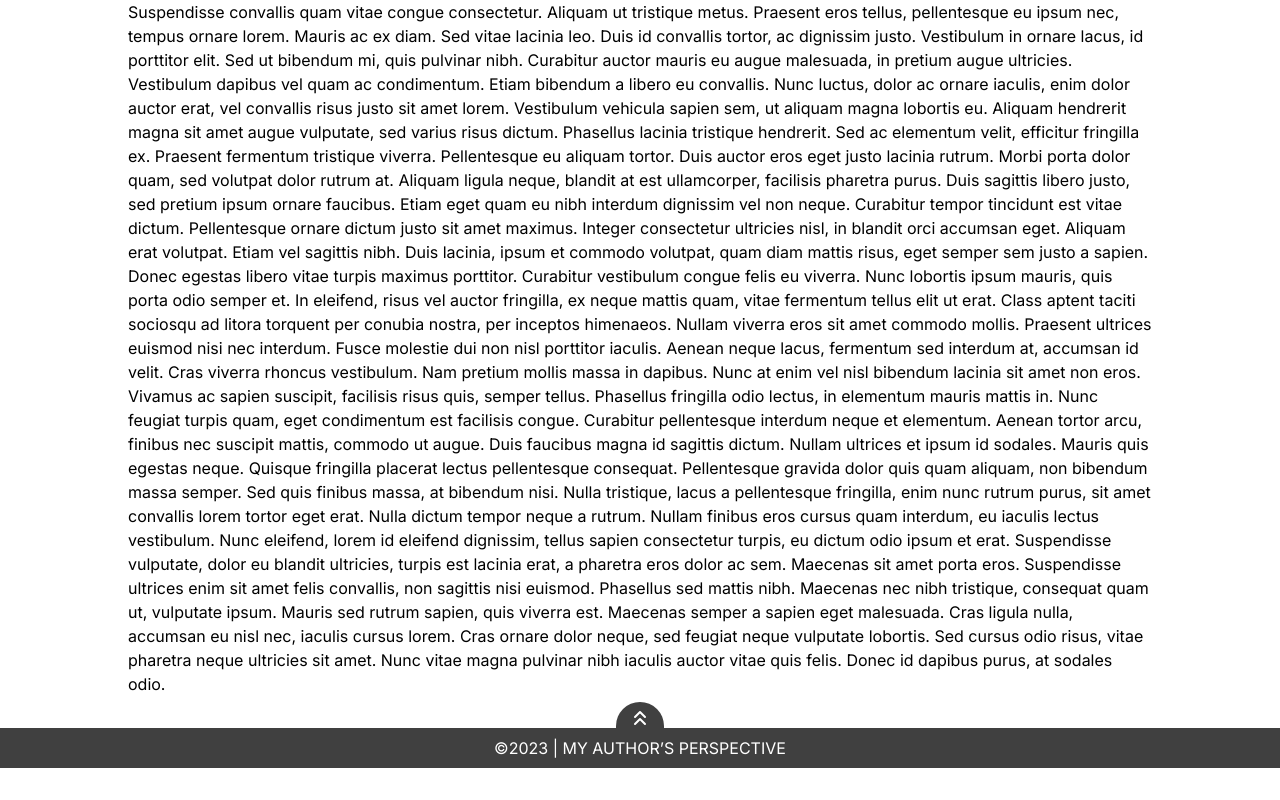
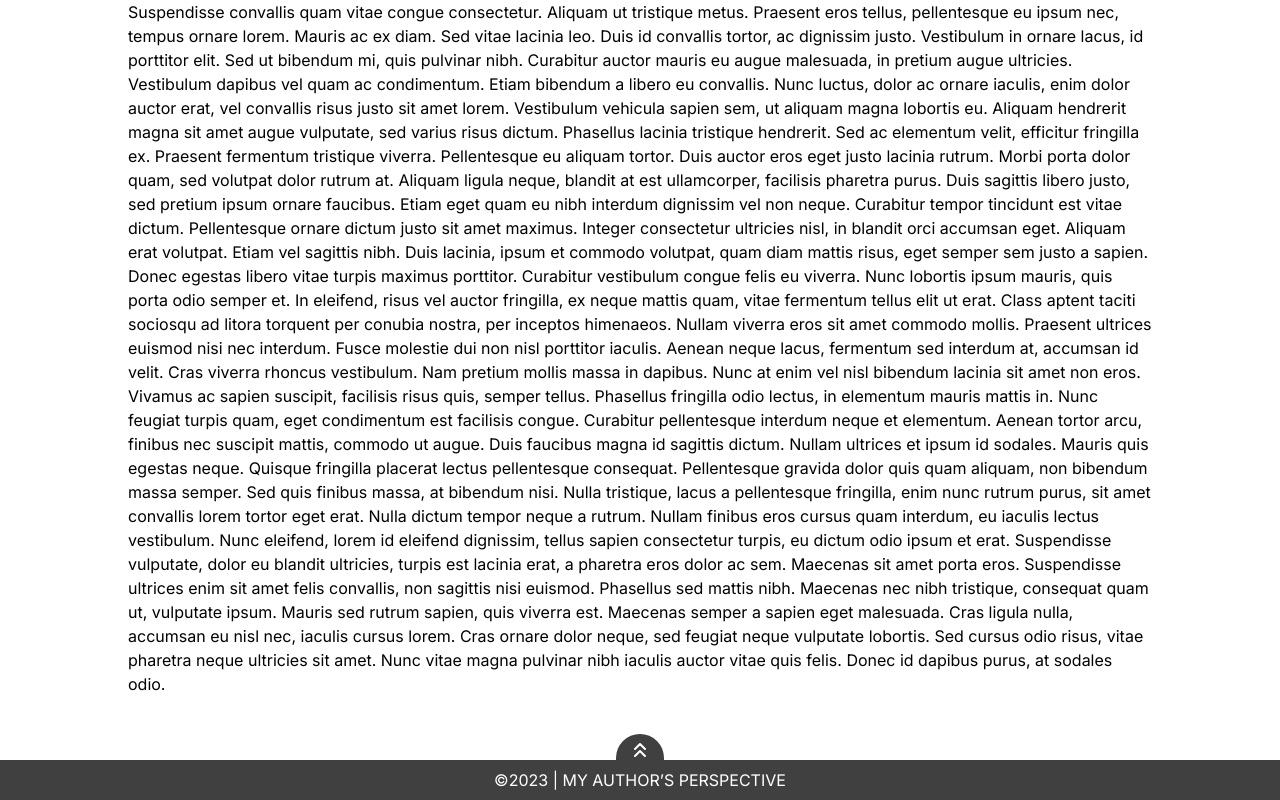
Before and after one commit to ethan123montera123/myauthorsperspective, a Next.js app in the folder client/: page /services in a window 1280 px wide. Shown: the part 776-1576 px from the top of the page. Before the commit the page ends 1544 px from the top, so only its background shows below. Built offline with nearby package versions, Linux system fonts and the light colour scheme.

Commit message:
[Fix][Ian] change footer margin

```diff
--- a/client/components/layout-services.jsx
+++ b/client/components/layout-services.jsx
@@ -121,7 +121,7 @@ export default function LayoutServices({ children, router }) {
         </div>
       </header>
       {generateMainContainer()}
-      <footer className="text-xs md:text-base mt-auto bg-neutral-700 text-white flex justify-center py-2 uppercase">
+      <footer className="text-xs md:text-base mt-8 bg-neutral-700 text-white flex justify-center py-2 uppercase">
         <div
           aria-label="Scroll To Top"
           onClick={scrollToTop}
```
